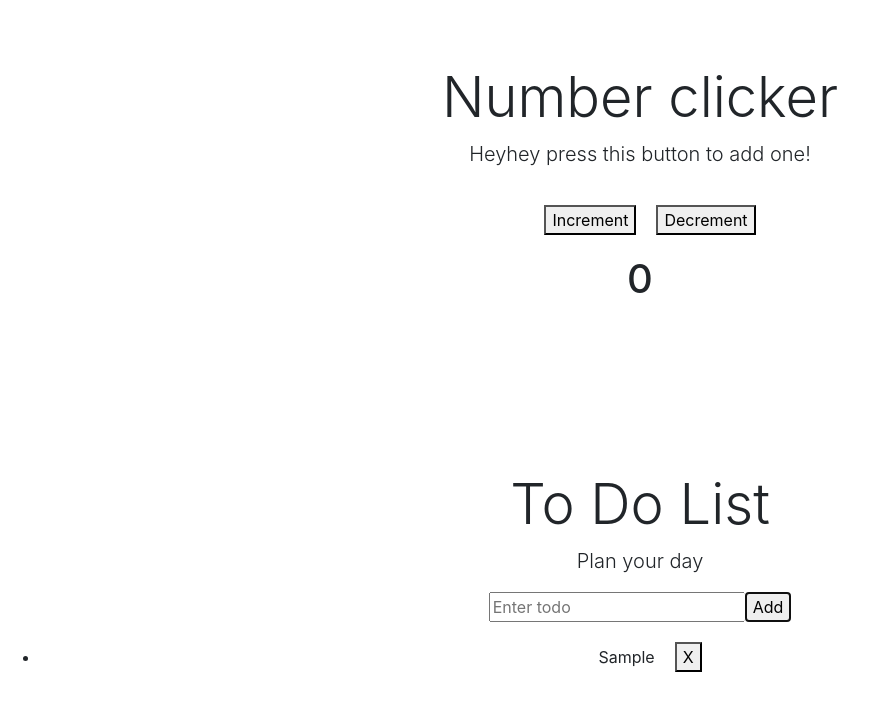
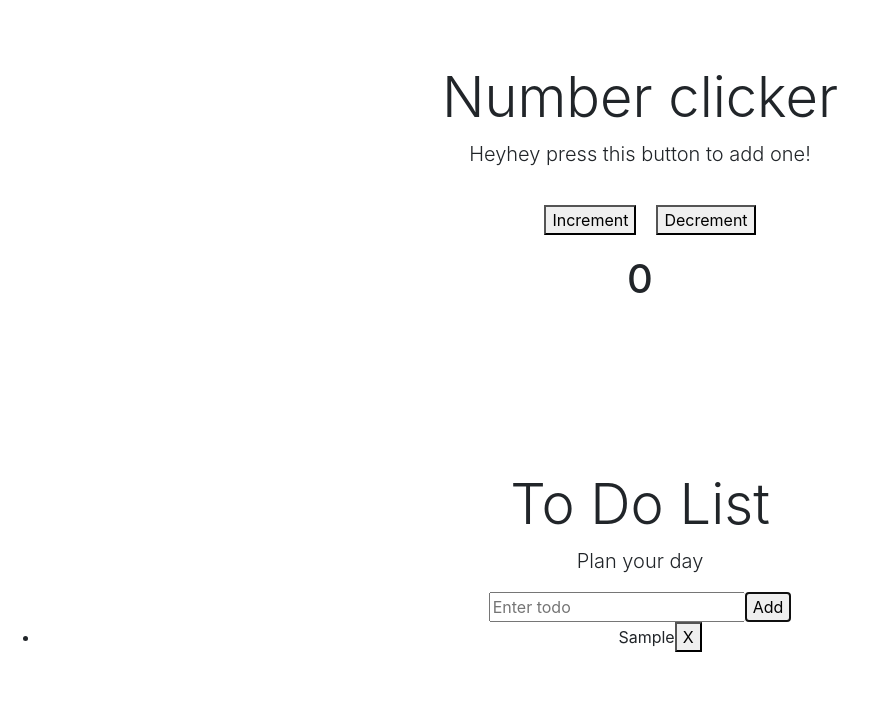
Before and after one commit to kwokcheong/React-Todolist, a React (Create React App) app in the folder todolist/: page / in a window 1280 px wide. Both pictures are taken after typing "Sample" into the empty fields and a click on the button "Add". Shown: the top 710 px of the page, without its empty margins (0-877 px from the left). Built offline with nearby package versions, Linux system fonts and the light colour scheme.

Commit message:
Changed code by factoring out delete/display function to singletodo.js component, and use props to pass variable data/function

```diff
--- /dev/null
+++ b/todolist/src/SingleTodo.js
@@ -0,0 +1,17 @@
+import React, {Component} from 'react';
+
+export default class SingleTodo extends Component{
+    //We will be looking at props, rather than state
+    // State is internal data while props are external data coming in from other sources/components
+
+    constructor(){
+        super();
+    }
+
+    render(){
+        return(
+            //This props have no idea what todo is or delete is, we need the parent/Global source to send over what those variables do.
+        <li>{this.props.todo}<button onClick={this.props.delete}>X</button></li>
+        )
+    }
+}
--- a/todolist/src/Todolist.js
+++ b/todolist/src/Todolist.js
@@ -1,4 +1,6 @@
 import React, {Component} from 'react';
+
+import SingleTodo from "./SingleTodo"
 
 class Todolist extends Component{
     constructor(){
@@ -39,7 +41,8 @@ class Todolist extends Component{
 
         let bulletedtodos = this.state.todos.map((e,i) =>{
             return (
-                <li key={i}>{e}<button style={{margin: "20px"}} onClick={() => this.deleteTodo(i)} >X</button></li>
+                // <li key={i}>{e}<button style={{margin: "20px"}} onClick={() => this.deleteTodo(i)} >X</button></li>
+                <SingleTodo todo={e} delete={() => this.deleteTodo(i)} />
             );
         });
 
@@ -55,6 +58,7 @@ class Todolist extends Component{
 
         {this.state.todos.length === 0 ? "No Tasks Yet" : <ul>{bulletedtodos}</ul>}
 
+
                 </div>
             </div>
         )
```
